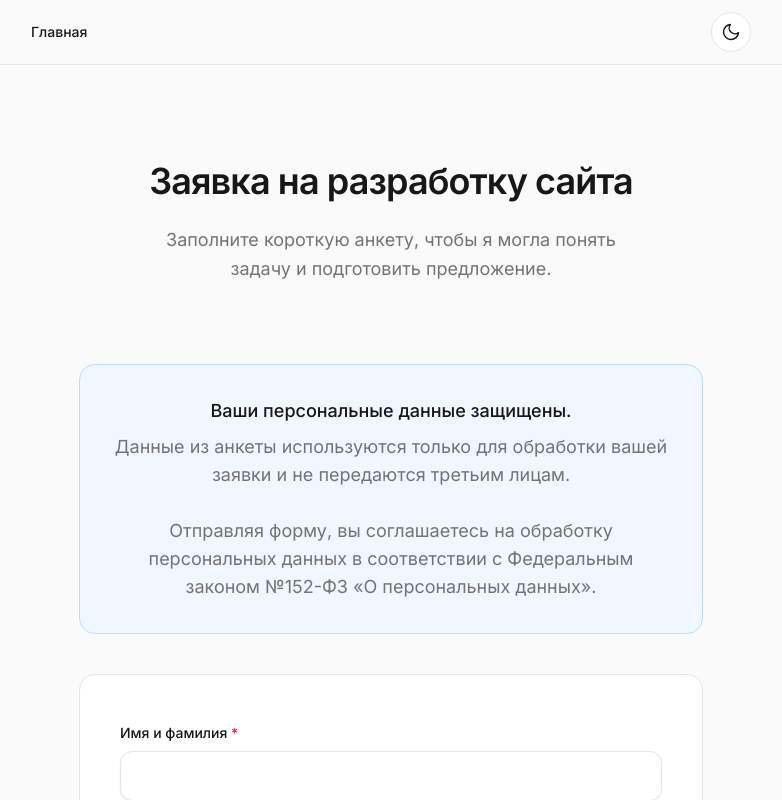
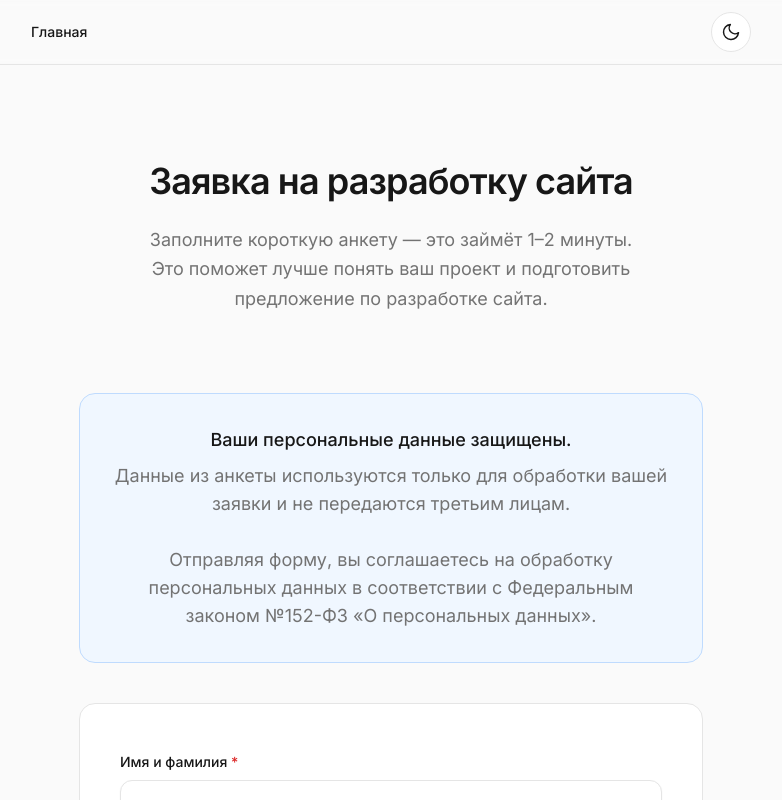
Before and after one commit to olgagraceva510-create/anketa-klienta, a Next.js app: page / in a window 1280 px wide. Shown: the top 800 px of the page, without its empty margins (249-1031 px from the left). Built offline with nearby package versions, Linux system fonts and the light colour scheme.

Commit message:
текст

```diff
--- a/components/Hero.tsx
+++ b/components/Hero.tsx
@@ -5,8 +5,10 @@ export function Hero() {
         Заявка на разработку сайта
       </h1>
       <p className="mx-auto mt-6 max-w-lg text-pretty text-lg leading-relaxed text-[var(--muted)]">
-        Заполните короткую анкету, чтобы я могла понять задачу и подготовить
-        предложение.
+        Заполните короткую анкету — это займёт 1–2 минуты.
+        <br />
+        Это поможет лучше понять ваш проект и подготовить предложение по
+        разработке сайта.
       </p>
     </section>
   );
```
